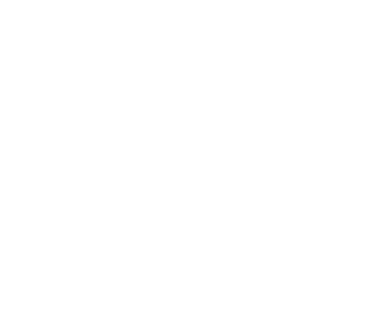
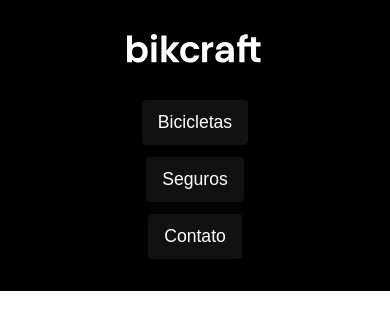
Before and after one commit to Luiz-Fossati/bikcraft-final, a plain HTML site: page index.html in a window 390 px wide. Drawn offline with Linux system fonts and the light colour scheme.

Commit message:
header-menu

```diff
--- a/css/style.css
+++ b/css/style.css
@@ -0,0 +1,97 @@
+body {
+  margin: 0px;
+  font-family: Arial, Helvetica, sans-serif;
+}
+
+ul,
+p,
+h1,
+h2,
+h3 {
+  margin: 0px;
+  padding: 0px;
+  list-style: none;
+}
+
+a {
+  text-decoration: none;
+}
+
+.header-bg {
+  background-color: black;
+}
+
+.header {
+  display: flex;
+  align-items: center;
+  justify-content: space-between;
+  flex-wrap: wrap;
+  box-sizing: border-box;
+  max-width: 1800px;
+  padding: 2rem;
+  margin: 0px auto;
+}
+
+.header-menu {
+  display: flex;
+  gap: 3rem;
+  font-size: 1.5rem;
+}
+
+.header-menu a {
+  color: white;
+  padding: 1rem 0px;
+  display: inline-block;
+  position: relative;
+}
+
+.header-menu a:after {
+  content: "";
+  width: 0px;
+  height: 0.25rem;
+  display: block;
+  background-color: white;
+  margin-top: 0.125rem;
+  transition: 0.25s;
+  position: absolute;
+}
+
+.header-menu a:hover:after {
+  width: 100%;
+}
+
+@media (max-width: 800px) {
+  .header {
+    gap: 2rem;
+    justify-items: center;
+    justify-content: center;
+    display: grid;
+  }
+
+  .header-menu {
+    font-size: 1.25rem;
+  }
+
+  .header-menu a {
+    padding: 0.75rem 1rem;
+    border-radius: 0.25rem;
+    background-color: #111;
+  }
+
+  .header-menu a:hover {
+    background-color: #2e2e2e;
+  }
+
+  .header-menu a::after {
+    content: none;
+  }
+}
+
+@media (max-width: 500px) {
+  .header-menu {
+    display: grid;
+    justify-items: center;
+    gap: 0.75rem;
+    font-size: 1.1rem;
+  }
+}
--- a/index.html
+++ b/index.html
@@ -13,6 +13,19 @@
 </head>
 
 <body>
+  <header class="header-bg">
+    <div class="header">
+      <a href="./"><img src="./img/bikcraft.svg" alt="Bikcraft"></a>
+
+      <nav aria-label="primaria">
+        <ul class="header-menu">
+          <li><a href="./bicicletas.html">Bicicletas</a></li>
+          <li><a href="./seguros.html">Seguros</a></li>
+          <li><a href="./contatos.html">Contato</a></li>
+        </ul>
+      </nav>
+    </div>
+  </header>
 
 </body>
 
```
